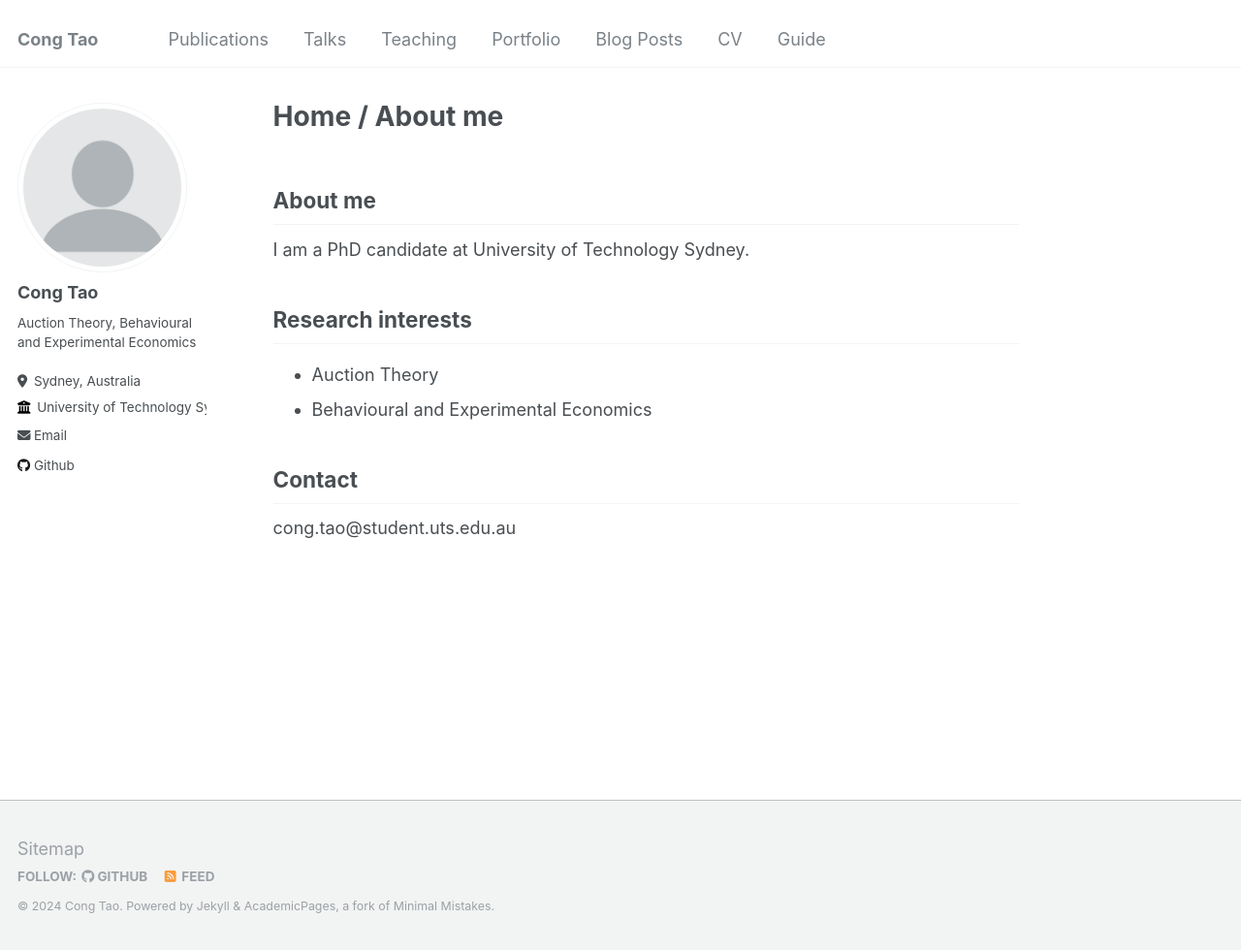
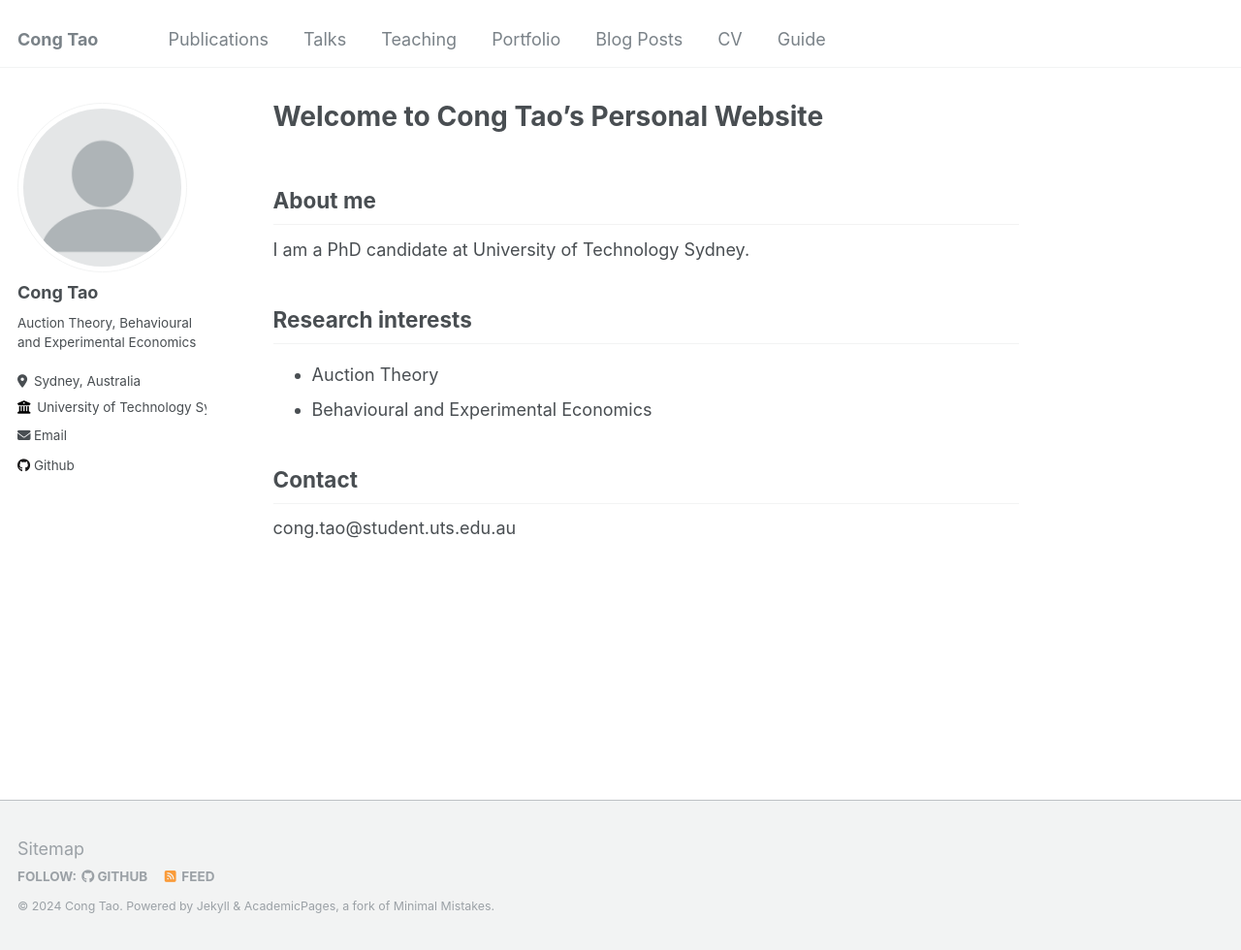
Before and after one commit to Misaka-19090/Misaka-19090.github.io, a Jekyll site: the page built from _pages/about.md, in a window 1280 px wide and 980 px high. Shown: the whole window at 97% size. Built offline with Jekyll 4.4.1, drawn with Linux system fonts in a browser that asks for light colours.

Commit message:
Update about.md

```diff
--- a/_pages/about.md
+++ b/_pages/about.md
@@ -1,6 +1,6 @@
 ---
 permalink: /
-title: "Home / About me"
+title: "Welcome to Cong Tao's Personal Website"
 author_profile: true
 redirect_from:
   - /about/
```
